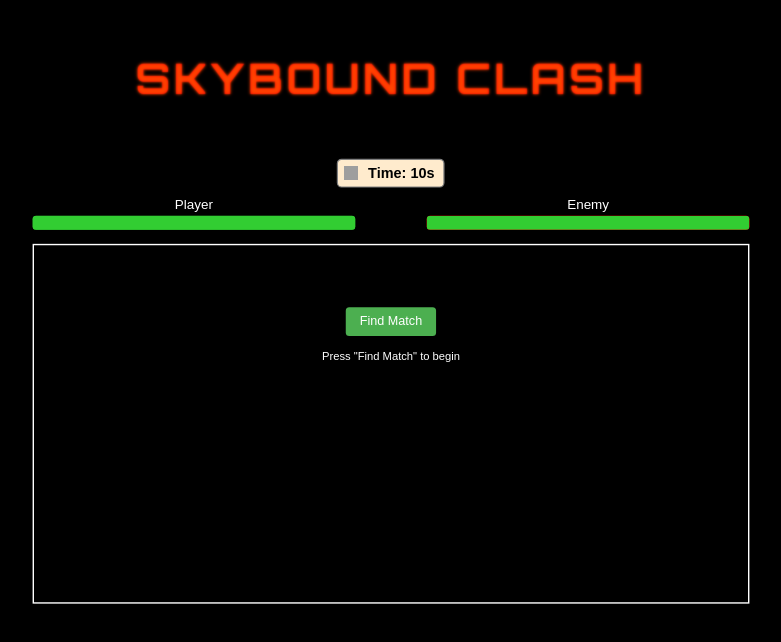
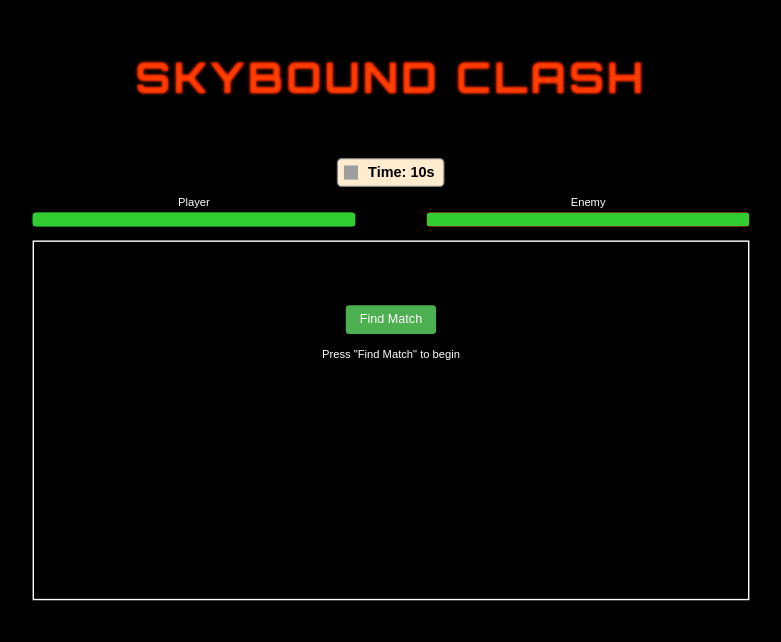
Before and after one commit to Janavee01/Multiplayer-SkyBoundClash, a website with bundled scripts: page public/index.html in a window 1280 px wide. Shown: the part 106-748 px from the top of the page, without its empty margins (249-1030 px from the left). Built offline with nearby package versions, Linux system fonts and the light colour scheme; grey boxes are pictures that could not be loaded; files whose address does not match are found by name.

Commit message:
Update index.html

```diff
--- a/public/index.html
+++ b/public/index.html
@@ -10,9 +10,6 @@
       margin: 0;
       padding: 0;
       box-sizing: border-box;
-    }
-    .text {
-      font-size: larger;
     }
     body {
       transform: scale(0.7);
@@ -98,6 +95,7 @@
     .enemy-health {
       background-color: red;
     }
+
     .health-bar::after {
       content: "";
       position: absolute;
@@ -108,12 +106,14 @@
       background-color: limegreen;
       transition: width 0.2s ease-in-out;
     }
+
     canvas {
       display: block;
       width: 100%;
       border: 2px solid white;
       background-color: black;
     }
+
     #winner-text {
       font-size: 2rem;
       color: #fff;
@@ -128,6 +128,7 @@
       padding: 15px;
       border-radius: 8px;
     }
+
     #matchmaking-container {
       position: fixed;
       top: 50%;
@@ -141,6 +142,7 @@
       color: white;
       transition: opacity 0.3s ease;
     }
+
     #matchmaking-button {
       padding: 10px 20px;
       font-size: 18px;
@@ -151,10 +153,12 @@
       border: none;
       border-radius: 5px;
     }
+
     #matchmaking-status {
       margin: 10px;
       font-size: 16px;
     }
+
     @media (max-width: 768px) {
       .health-container {
         flex-direction: column;
@@ -167,6 +171,7 @@
         width: 95%;
       }
     }
+
     .searching::after {
       content: "...";
       animation: dots 1.5s infinite;
@@ -195,21 +200,18 @@
       </div>
 
       <div class="health-container">
-
         <div class="health-bar-wrapper">
           <span class="text">Player</span>
           <div class="health-bar player-health"></div>
-
         </div>
 
         <div class="health-bar-wrapper">
           <span class="text">Enemy</span>
           <div class="health-bar enemy-health"></div>
         </div>
-
+      </div>
     </div>
 
-    </div>
     <canvas></canvas><br><br>
     <h1 id="winner-text" style="display: none; font-size: 72px; text-align: center; text-shadow: 0 0 10px black;"></h1>
   </div>
```
Lines whose indentation alone changed are shown as unchanged.
